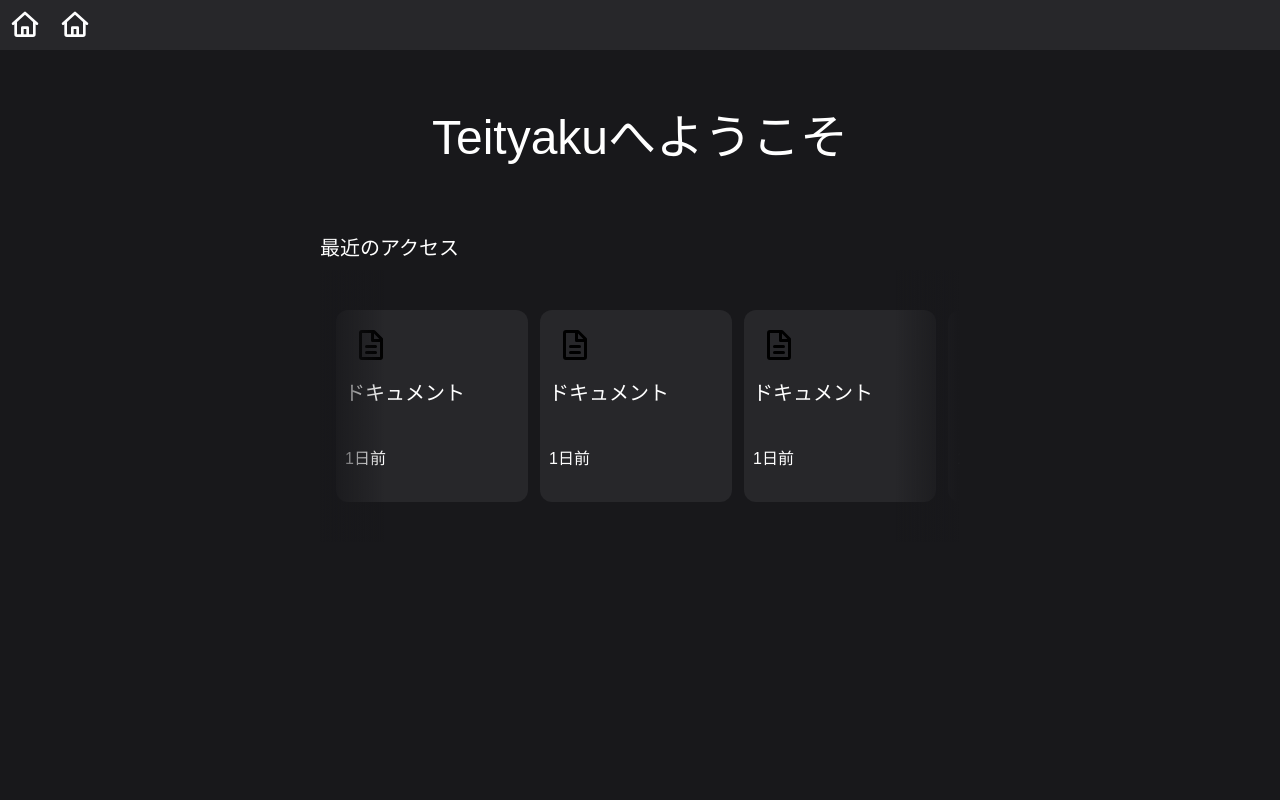
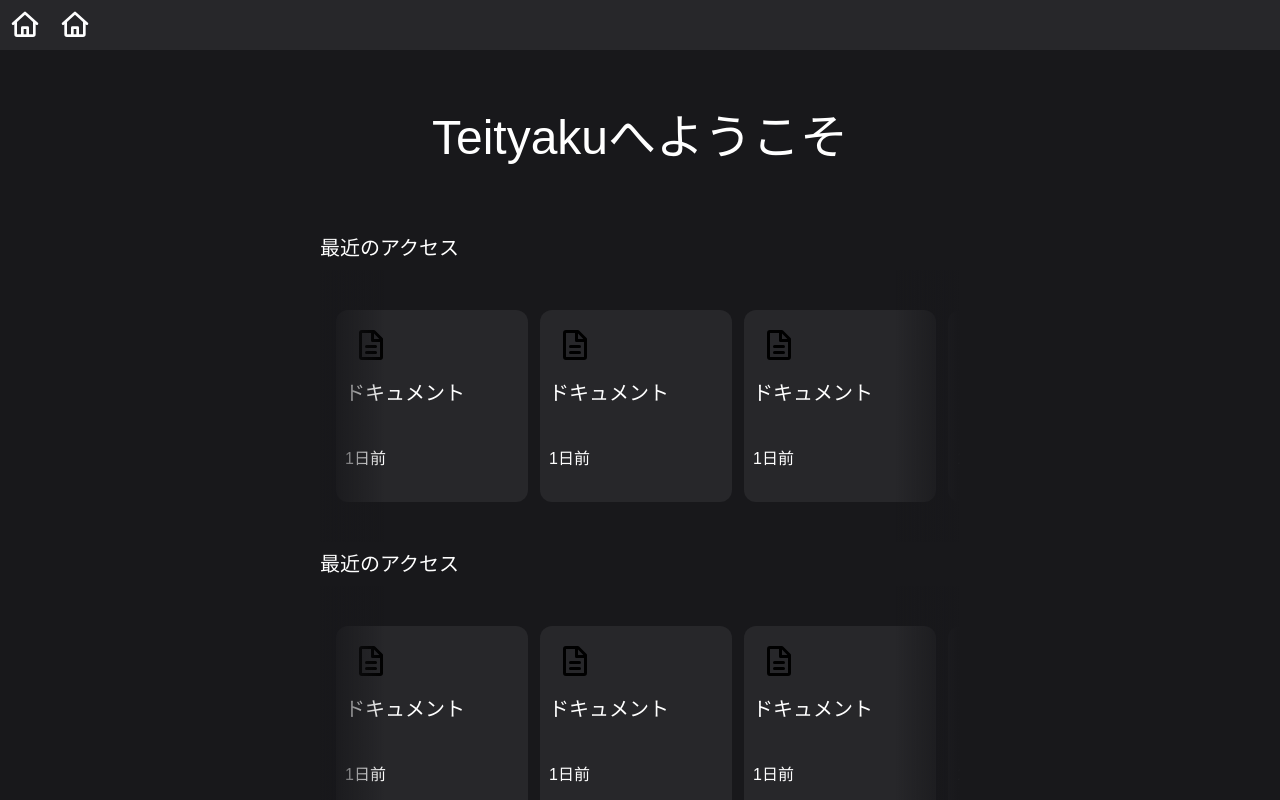
Before and after one commit to karameru1729/Teityaku, a Next.js app: page /home in a window 1280 px wide. Built offline with nearby package versions, Linux system fonts and the light colour scheme.

Commit message:
add:home画面の作成

```diff
--- a/components/RecentAccessButton.tsx
+++ b/components/RecentAccessButton.tsx
@@ -11,8 +11,8 @@
   return(
     <div className="flex flex-col shrink-0 my-2 justify-start bg-zinc-800 border-transparent rounded-xl w-48 h-48 border">
       <HomeIcon width={36} height={36} fill="#e2dadad6" className="m-4"/>
-      <p className="text-xl mx-2">ドキュメント</p>
-      <p className="text-md mt-10 ml-2">1日前</p>
+      <p className="text-xl mx-2 select-none">ドキュメント</p>
+      <p className="text-md mt-10 ml-2 select-none">1日前</p>
     </div>
   );
 }
--- a/src/app/(main)/home/page.tsx
+++ b/src/app/(main)/home/page.tsx
@@ -3,14 +3,20 @@
 
 export default function Home() {
   return(
-    <div className="flex flex-col flex-grow justify-start items-center relative overflow-hidden bg-zinc-900">
-      <h1 className="my-16 text-5xl text-center">Teityakuへようこそ</h1>
-
+    <div className="flex flex-col justify-start overflow-auto sideBar-scrollbar items-center sidebar-scrollbar bg-zinc-900">
+      <h1 className="my-16 text-5xl text-center select-none">Teityakuへようこそ</h1>
       <div className="w-1/2 bg-zinc-900">
-        <p className="text-xl py-2">最近のアクセス</p>
+        <p className="text-xl py-2 select-none">最近のアクセス</p>
         <SliderBar/>
       </div>
-
+      <div className="w-1/2 bg-zinc-900">
+        <p className="text-xl py-2 select-none">最近のアクセス</p>
+        <SliderBar/>
+      </div>
+      <div className="w-1/2 bg-zinc-900">
+        <p className="text-xl py-2 select-none">最近のアクセス</p>
+        <SliderBar/>
+      </div>
     </div>
   );
 }
```
